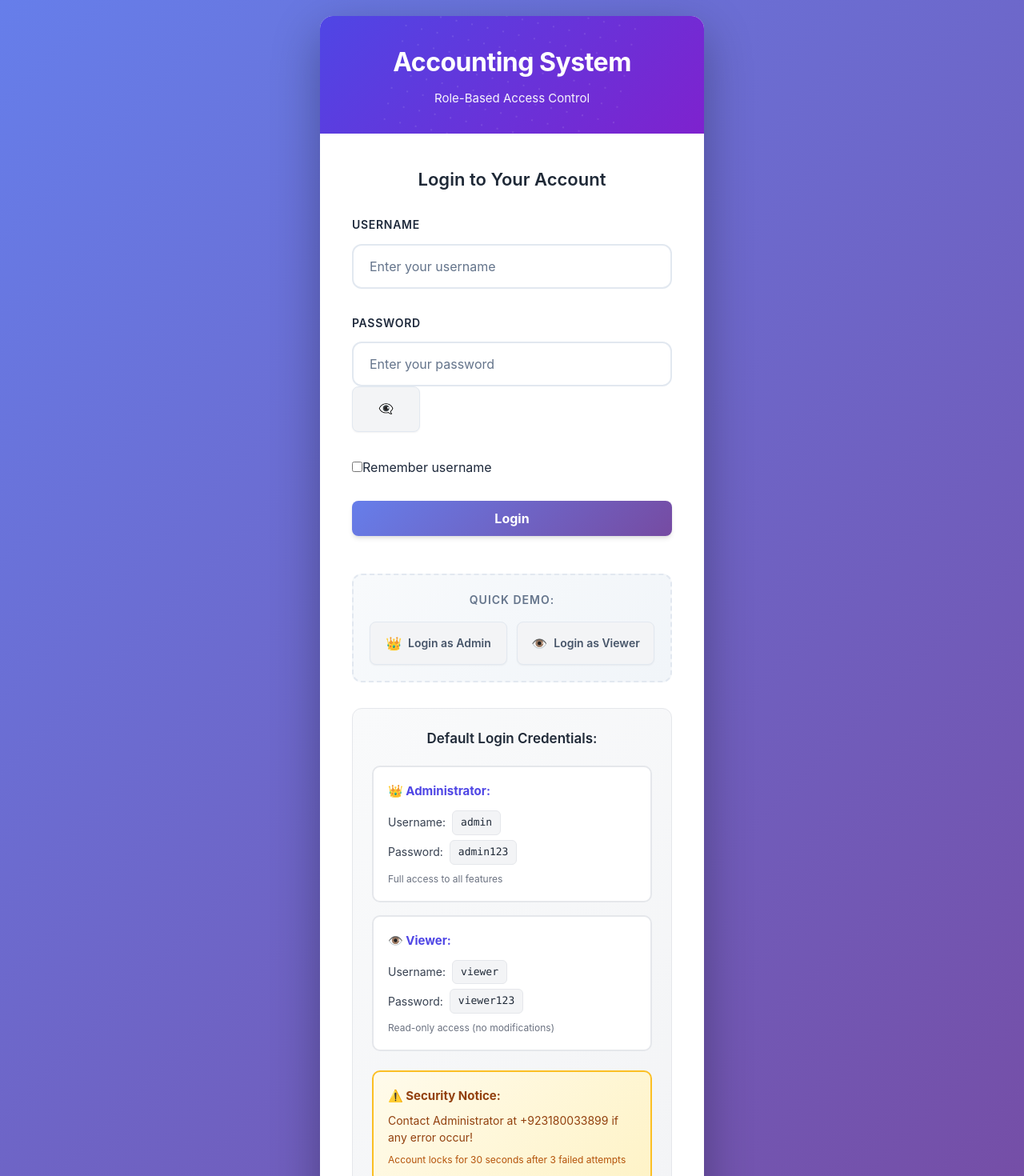
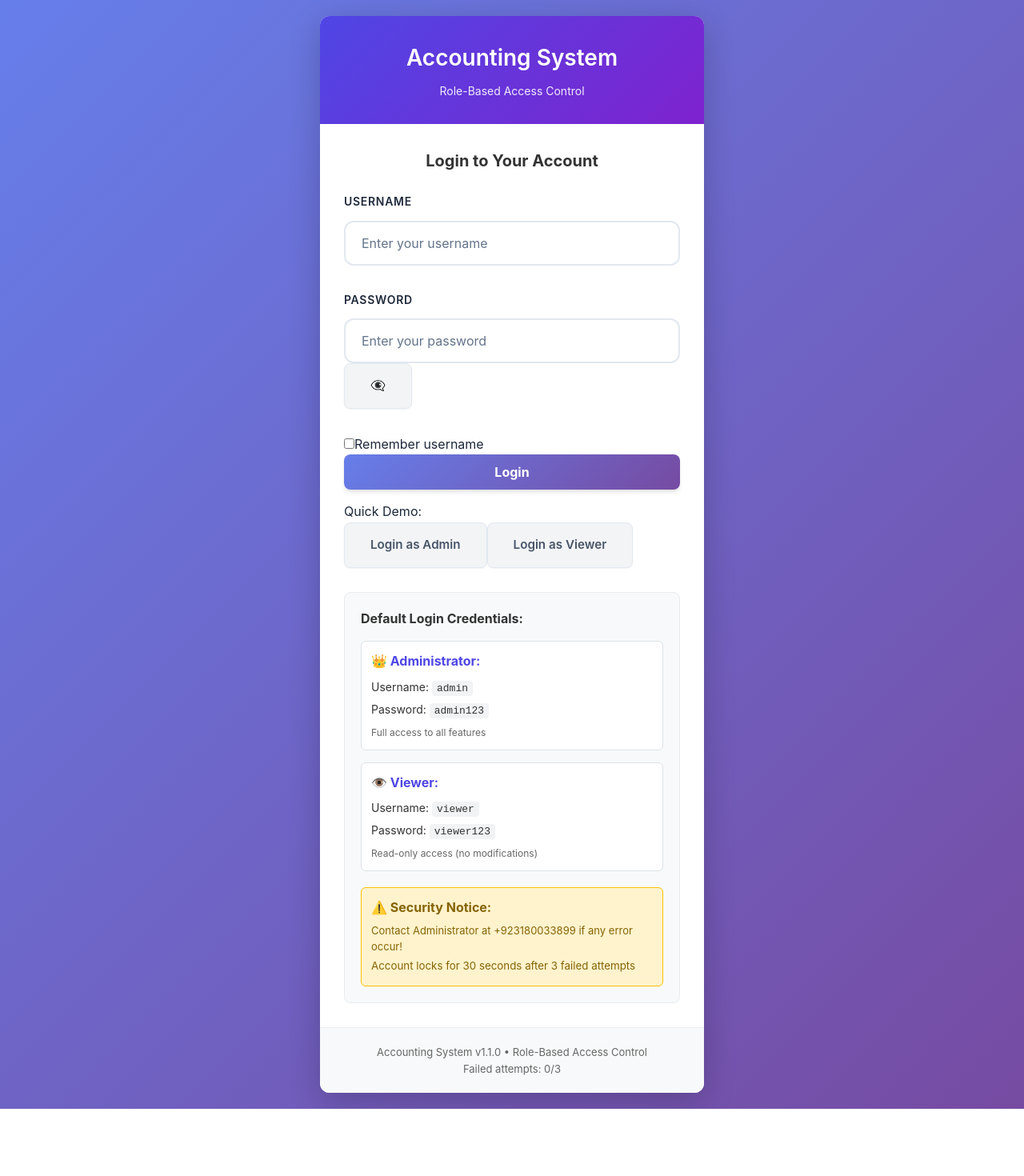
Before and after one commit to thegrotech/Double-Entry-Accounting-System, a React (Create React App) app in the folder frontend/: page / in a window 1280 px wide. Shown: the top 1470 px of the page at 80% size. After the commit the page ends 1386 px from the top, so only its background shows below. Built offline with nearby package versions, Linux system fonts and the light colour scheme.

Commit message:
Refactor Login.css for improved styles and structure

```diff
--- a/frontend/src/components/Login.css
+++ b/frontend/src/components/Login.css
@@ -1,5 +1,3 @@
-/* Login Page Styles - Modern Design with Password Toggle */
-
 .login-container {
   min-height: 100vh;
   display: flex;
@@ -7,661 +5,204 @@
   justify-content: center;
   background: linear-gradient(135deg, #667eea 0%, #764ba2 100%);
   padding: 20px;
-  font-family: -apple-system, BlinkMacSystemFont, 'Segoe UI', 'Roboto', sans-serif;
 }
 
 .login-card {
   background: white;
-  border-radius: 16px;
-  box-shadow: 0 20px 60px rgba(0, 0, 0, 0.3);
+  border-radius: 12px;
+  box-shadow: 0 10px 40px rgba(0, 0, 0, 0.2);
   width: 100%;
   max-width: 480px;
   overflow: hidden;
-  animation: cardEnter 0.6s ease-out;
-}
-
-@keyframes cardEnter {
-  from {
-    opacity: 0;
-    transform: translateY(20px);
-  }
-  to {
-    opacity: 1;
-    transform: translateY(0);
-  }
 }
 
 .login-header {
   background: linear-gradient(135deg, #4f46e5 0%, #7e22ce 100%);
   color: white;
-  padding: 32px;
+  padding: 30px;
   text-align: center;
-  position: relative;
-  overflow: hidden;
-}
-
-.login-header::before {
-  content: '';
-  position: absolute;
-  top: -50%;
-  left: -50%;
-  width: 200%;
-  height: 200%;
-  background: radial-gradient(circle, rgba(255,255,255,0.1) 1px, transparent 1px);
-  background-size: 20px 20px;
-  animation: float 20s linear infinite;
-}
-
-@keyframes float {
-  from { transform: rotate(0deg); }
-  to { transform: rotate(360deg); }
 }
 
 .login-header h2 {
   margin: 0;
-  font-size: 32px;
-  font-weight: 700;
-  letter-spacing: -0.5px;
-  position: relative;
-  z-index: 1;
+  font-size: 28px;
+  font-weight: 600;
 }
 
 .login-header p {
   margin: 8px 0 0;
-  opacity: 0.95;
-  font-size: 15px;
-  font-weight: 400;
-  position: relative;
-  z-index: 1;
+  opacity: 0.9;
+  font-size: 14px;
 }
 
 .login-form-container {
-  padding: 40px;
+  padding: 30px;
 }
 
 .login-form-container h3 {
-  margin: 0 0 28px;
-  color: #1f2937;
-  font-size: 22px;
+  margin: 0 0 24px;
+  color: #333;
+  font-size: 20px;
   text-align: center;
-  font-weight: 600;
 }
 
 .error-message {
-  background: linear-gradient(135deg, #fee 0%, #fff0f0 100%);
-  border: 1px solid #fecaca;
-  color: #dc2626;
-  padding: 14px 16px;
-  border-radius: 8px;
-  margin-bottom: 24px;
+  background: #fee;
+  border: 1px solid #fcc;
+  color: #c00;
+  padding: 12px;
+  border-radius: 6px;
+  margin-bottom: 20px;
   font-size: 14px;
-  display: flex;
-  align-items: flex-start;
-  gap: 10px;
-}
-
-.error-message::before {
-  content: '⚠️';
-  font-size: 16px;
-  flex-shrink: 0;
-}
-
-.locked-message {
-  background: linear-gradient(135deg, #fef3c7 0%, #fffbeb 100%);
-  border: 1px solid #fbbf24;
-  color: #92400e;
-}
-
-.locked-message::before {
-  content: '🔒';
 }
 
 .form-group {
-  margin-bottom: 24px;
+  margin-bottom: 20px;
 }
 
 .form-group label {
   display: block;
-  margin-bottom: 8px;
-  color: #374151;
+  margin-bottom: 6px;
+  color: #555;
   font-weight: 500;
   font-size: 14px;
-  text-transform: uppercase;
-  letter-spacing: 0.5px;
-}
-
-.input-wrapper {
-  position: relative;
-  width: 100%;
 }
 
 .form-group input {
   width: 100%;
-  padding: 14px 50px 14px 16px;
-  border: 2px solid #e5e7eb;
-  border-radius: 10px;
-  font-size: 15px;
-  transition: all 0.3s;
-  background: #fafafa;
-  color: #1f2937;
-}
-
-.form-group input:hover {
-  background: #f8fafc;
-  border-color: #c7d2fe;
+  padding: 12px;
+  border: 1px solid #ddd;
+  border-radius: 6px;
+  font-size: 16px;
+  transition: border-color 0.3s;
 }
 
 .form-group input:focus {
   outline: none;
   border-color: #4f46e5;
-  background: white;
-  box-shadow: 0 0 0 4px rgba(79, 70, 229, 0.15);
-  transform: translateY(-1px);
+  box-shadow: 0 0 0 3px rgba(79, 70, 229, 0.1);
 }
 
 .form-group input:disabled {
-  background: #f3f4f6;
-  border-color: #d1d5db;
-  color: #9ca3af;
+  background: #f5f5f5;
   cursor: not-allowed;
 }
 
-/* Password Toggle Styles */
-.password-toggle-btn {
-  position: absolute;
-  right: 12px;
-  top: 50%;
-  transform: translateY(-50%);
-  background: transparent;
-  border: none;
-  cursor: pointer;
-  padding: 8px;
-  border-radius: 50%;
-  transition: all 0.3s;
-  display: flex;
-  align-items: center;
-  justify-content: center;
-  color: #6b7280;
-  z-index: 10;
-}
-
-.password-toggle-btn:hover:not(:disabled) {
-  background: #f3f4f6;
-  color: #4f46e5;
-}
-
-.password-toggle-btn:focus {
-  outline: none;
-  box-shadow: 0 0 0 3px rgba(79, 70, 229, 0.2);
-}
-
-.password-toggle-btn:disabled {
-  opacity: 0.5;
-  cursor: not-allowed;
-}
-
-.toggle-icon {
-  font-size: 20px;
-  transition: transform 0.3s;
-}
-
-.password-toggle-btn:hover .toggle-icon {
-  transform: scale(1.1);
-}
-
-/* Password strength indicator */
-.password-strength {
-  margin-top: 8px;
-  height: 4px;
-  background: #e5e7eb;
-  border-radius: 2px;
-  overflow: hidden;
-}
-
-.strength-bar {
-  height: 100%;
-  width: 0%;
-  background: #10b981;
-  transition: width 0.3s ease;
-  border-radius: 2px;
-}
-
-.field-error {
-  display: block;
-  color: #dc2626;
-  font-size: 13px;
-  margin-top: 6px;
-  font-weight: 500;
-  padding-left: 4px;
-}
-
-.input-error {
-  border-color: #dc2626 !important;
-}
-
-.input-error:focus {
-  box-shadow: 0 0 0 4px rgba(220, 38, 38, 0.15) !important;
-}
-
-/* Form Options */
-.form-options {
-  display: flex;
-  align-items: center;
-  justify-content: space-between;
-  margin-bottom: 28px;
-}
-
-.remember-me {
-  display: flex;
-  align-items: center;
-  gap: 8px;
-  cursor: pointer;
-}
-
-.remember-me input[type="checkbox"] {
-  width: 18px;
-  height: 18px;
-  border-radius: 4px;
-  border: 2px solid #d1d5db;
-  cursor: pointer;
-  accent-color: #4f46e5;
-  transition: all 0.2s;
-}
-
-.remember-me input[type="checkbox"]:checked {
-  background-color: #4f46e5;
-  border-color: #4f46e5;
-}
-
-.remember-me span {
-  color: #4b5563;
-  font-size: 14px;
-  font-weight: 500;
-  user-select: none;
-}
-
-.forgot-password {
-  color: #4f46e5;
-  font-size: 14px;
-  font-weight: 500;
-  text-decoration: none;
-  transition: color 0.2s;
-}
-
-.forgot-password:hover {
-  color: #3730a3;
-  text-decoration: underline;
-}
-
-/* Login Button */
 .login-button {
   width: 100%;
-  padding: 16px;
+  padding: 14px;
   background: linear-gradient(135deg, #4f46e5 0%, #7e22ce 100%);
   color: white;
   border: none;
-  border-radius: 10px;
+  border-radius: 6px;
   font-size: 16px;
   font-weight: 600;
   cursor: pointer;
-  transition: all 0.3s;
-  position: relative;
-  overflow: hidden;
-}
-
-.login-button::before {
-  content: '';
-  position: absolute;
-  top: 0;
-  left: -100%;
-  width: 100%;
-  height: 100%;
-  background: linear-gradient(90deg, transparent, rgba(255,255,255,0.2), transparent);
-  transition: left 0.6s;
+  transition: transform 0.2s, box-shadow 0.2s;
 }
 
 .login-button:hover:not(:disabled) {
   transform: translateY(-2px);
-  box-shadow: 0 10px 25px rgba(79, 70, 229, 0.4);
-}
-
-.login-button:hover:not(:disabled)::before {
-  left: 100%;
-}
-
-.login-button:active:not(:disabled) {
-  transform: translateY(0);
+  box-shadow: 0 5px 15px rgba(79, 70, 229, 0.3);
 }
 
 .login-button:disabled {
   opacity: 0.6;
   cursor: not-allowed;
-  background: linear-gradient(135deg, #a5b4fc 0%, #c4b5fd 100%);
 }
 
-.loading-spinner {
-  display: inline-block;
-  width: 20px;
-  height: 20px;
-  border: 2px solid rgba(255, 255, 255, 0.3);
-  border-radius: 50%;
-  border-top-color: white;
-  animation: spin 1s linear infinite;
-  margin-right: 10px;
-  vertical-align: middle;
-}
-
-@keyframes spin {
-  to { transform: rotate(360deg); }
-}
-
-/* Demo Login Section */
-.demo-logins {
-  margin-top: 32px;
+.login-info {
+  margin-top: 30px;
   padding: 20px;
-  background: linear-gradient(135deg, #f8fafc 0%, #f1f5f9 100%);
-  border-radius: 12px;
-  border: 2px dashed #e2e8f0;
-}
-
-.demo-title {
-  margin: 0 0 16px 0;
-  font-size: 14px;
-  color: #64748b;
-  font-weight: 600;
-  text-align: center;
-  text-transform: uppercase;
-  letter-spacing: 1px;
-}
-
-.demo-buttons {
-  display: flex;
-  gap: 12px;
-}
-
-.demo-button {
-  flex: 1;
-  padding: 14px;
-  border: none;
+  background: #f8f9fa;
   border-radius: 8px;
-  font-size: 14px;
-  font-weight: 600;
-  cursor: pointer;
-  transition: all 0.3s;
-  text-align: center;
-  display: flex;
-  align-items: center;
-  justify-content: center;
-  gap: 8px;
-}
-
-.demo-button:hover:not(:disabled) {
-  transform: translateY(-2px);
-  box-shadow: 0 8px 20px rgba(0, 0, 0, 0.15);
-}
-
-.demo-button:disabled {
-  opacity: 0.5;
-  cursor: not-allowed;
-}
-
-.demo-button.admin {
-  background: linear-gradient(135deg, #4f46e5 0%, #7e22ce 100%);
-  color: white;
-}
-
-.demo-button.admin::before {
-  content: '👑';
-  font-size: 16px;
-}
-
-.demo-button.viewer {
-  background: linear-gradient(135deg, #3b82f6 0%, #1d4ed8 100%);
-  color: white;
-}
-
-.demo-button.viewer::before {
-  content: '👁️';
-  font-size: 16px;
-}
-
-/* Login Info Section */
-.login-info {
-  margin-top: 32px;
-  padding: 24px;
-  background: linear-gradient(135deg, #f9fafb 0%, #f3f4f6 100%);
-  border-radius: 12px;
-  border: 1px solid #e5e7eb;
+  border: 1px solid #e9ecef;
 }
 
 .login-info h4 {
-  margin: 0 0 20px;
-  color: #1f2937;
-  font-size: 17px;
-  font-weight: 600;
-  text-align: center;
+  margin: 0 0 15px;
+  color: #333;
+  font-size: 16px;
 }
 
 .credentials {
   display: grid;
-  gap: 16px;
+  gap: 15px;
 }
 
 .credential-item {
-  color: #374151;
-  padding: 18px;
+  color: #333;
+  padding: 12px;
   background: white;
-  border-radius: 10px;
-  border: 2px solid #e5e7eb;
-  transition: all 0.3s;
-}
-
-.credential-item:hover {
-  border-color: #c7d2fe;
-  transform: translateY(-2px);
-  box-shadow: 0 8px 20px rgba(0, 0, 0, 0.08);
+  border-radius: 6px;
+  border: 1px solid #dee2e6;
 }
 
 .credential-item strong {
-  display: flex;
-  align-items: center;
-  gap: 8px;
-  margin-bottom: 12px;
+  display: block;
+  margin-bottom: 8px;
   color: #4f46e5;
-  font-size: 15px;
 }
 
 .credential-item div {
-  margin: 6px 0;
+  margin: 4px 0;
   font-size: 14px;
-  display: flex;
-  align-items: center;
-  gap: 8px;
 }
 
 .credential-item code {
-  background: #f3f4f6;
-  padding: 4px 10px;
-  border-radius: 6px;
-  font-family: 'Menlo', 'Monaco', 'Courier New', monospace;
+  background: #f1f3f5;
+  padding: 2px 6px;
+  border-radius: 4px;
+  font-family: monospace;
   font-size: 13px;
-  color: #1f2937;
-  border: 1px solid #e5e7eb;
 }
 
 .credential-item small {
   display: block;
-  margin-top: 10px;
-  color: #6b7280;
+  margin-top: 6px;
+  color: #666;
   font-size: 12px;
-  line-height: 1.4;
 }
 
 .security-notice {
-  margin-top: 24px;
-  padding: 18px;
-  background: linear-gradient(135deg, #fffbeb 0%, #fef3c7 100%);
-  border: 2px solid #fbbf24;
-  border-radius: 10px;
-  color: #92400e;
+  margin-top: 20px;
+  padding: 12px;
+  background: #fff3cd;
+  border: 1px solid #ffc107;
+  border-radius: 6px;
+  color: #856404;
 }
 
 .security-notice strong {
-  display: flex;
-  align-items: center;
-  gap: 8px;
-  margin-bottom: 8px;
-  font-size: 15px;
+  display: block;
+  margin-bottom: 5px;
 }
 
 .security-notice p {
-  margin: 0 0 8px;
-  font-size: 14px;
-  line-height: 1.5;
-}
-
-.security-notice small {
-  display: block;
-  font-size: 12px;
-  color: #b45309;
+  margin: 0;
+  font-size: 13px;
 }
 
 .login-footer {
-  padding: 24px;
+  padding: 20px;
   text-align: center;
-  color: #6b7280;
+  color: #666;
   font-size: 13px;
-  border-top: 2px solid #f3f4f6;
-  background: #fafafa;
-}
-
-.login-footer p {
-  margin: 0;
-}
-
-.attempts-counter {
-  font-size: 12px;
-  color: #dc2626;
-  margin-top: 8px;
-  font-weight: 600;
-  display: inline-flex;
-  align-items: center;
-  gap: 6px;
-  background: #fee2e2;
-  padding: 4px 12px;
-  border-radius: 20px;
+  border-top: 1px solid #eee;
+  background: #f8f9fa;
 }
 
 /* Responsive adjustments */
 @media (max-width: 480px) {
   .login-card {
     margin: 10px;
-    border-radius: 12px;
-  }
-
-  .login-header {
-    padding: 24px;
-  }
-
-  .login-form-container {
-    padding: 24px;
-  }
-
-  .demo-buttons {
-    flex-direction: column;
-  }
-
-  .form-options {
-    flex-direction: column;
-    align-items: flex-start;
-    gap: 12px;
-  }
-
-  .login-header h2 {
-    font-size: 28px;
-  }
-
-  .login-container h3 {
-    font-size: 20px;
-  }
-}
-
-@media (max-width: 360px) {
-  .login-form-container {
-    padding: 20px;
   }
 
   .login-header {
     padding: 20px;
   }
 
-  .login-header h2 {
-    font-size: 24px;
+  .login-form-container {
+    padding: 20px;
   }
 }
-
-/* Accessibility improvements */
-@media (prefers-reduced-motion: reduce) {
-  .login-card,
-  .login-button,
-  .demo-button,
-  .credential-item,
-  .form-group input,
-  .password-toggle-btn {
-    animation: none;
-    transition: none;
-  }
-}
-
-/* Dark mode support (optional) */
-@media (prefers-color-scheme: dark) {
-  .login-card {
-    background: #1f2937;
-    box-shadow: 0 20px 60px rgba(0, 0, 0, 0.5);
-  }
-
-  .login-form-container h3 {
-    color: #f9fafb;
-  }
-
-  .form-group label {
-    color: #d1d5db;
-  }
-
-  .form-group input {
-    background: #374151;
-    border-color: #4b5563;
-    color: #f9fafb;
-  }
-
-  .form-group input:hover {
-    background: #4b5563;
-  }
-
-  .form-group input:focus {
-    background: #374151;
-  }
-
-  .login-info {
-    background: #111827;
-    border-color: #374151;
-  }
-
-  .credential-item {
-    background: #1f2937;
-    border-color: #374151;
-    color: #d1d5db;
-  }
-
-  .credential-item code {
-    background: #374151;
-    border-color: #4b5563;
-    color: #f9fafb;
-  }
-
-  .login-footer {
-    background: #111827;
-    border-color: #374151;
-    color: #9ca3af;
-  }
-}
```
